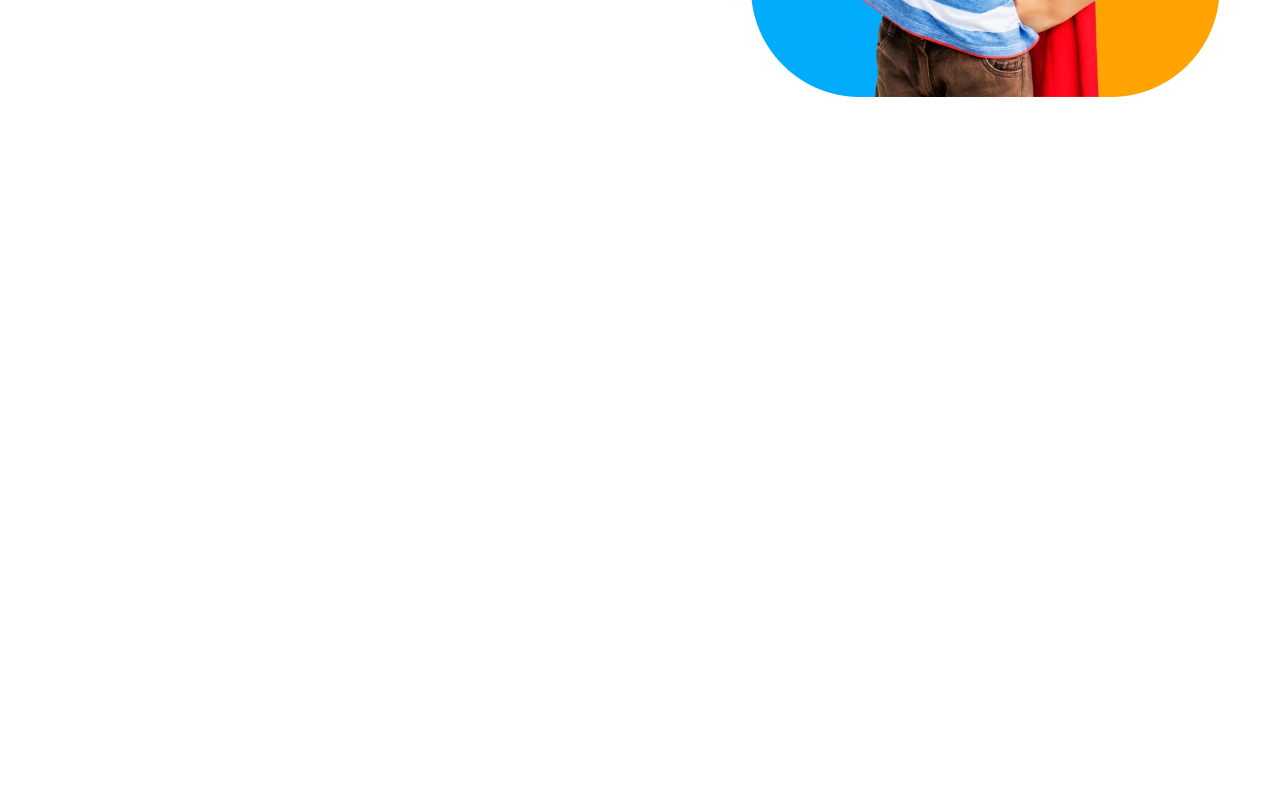
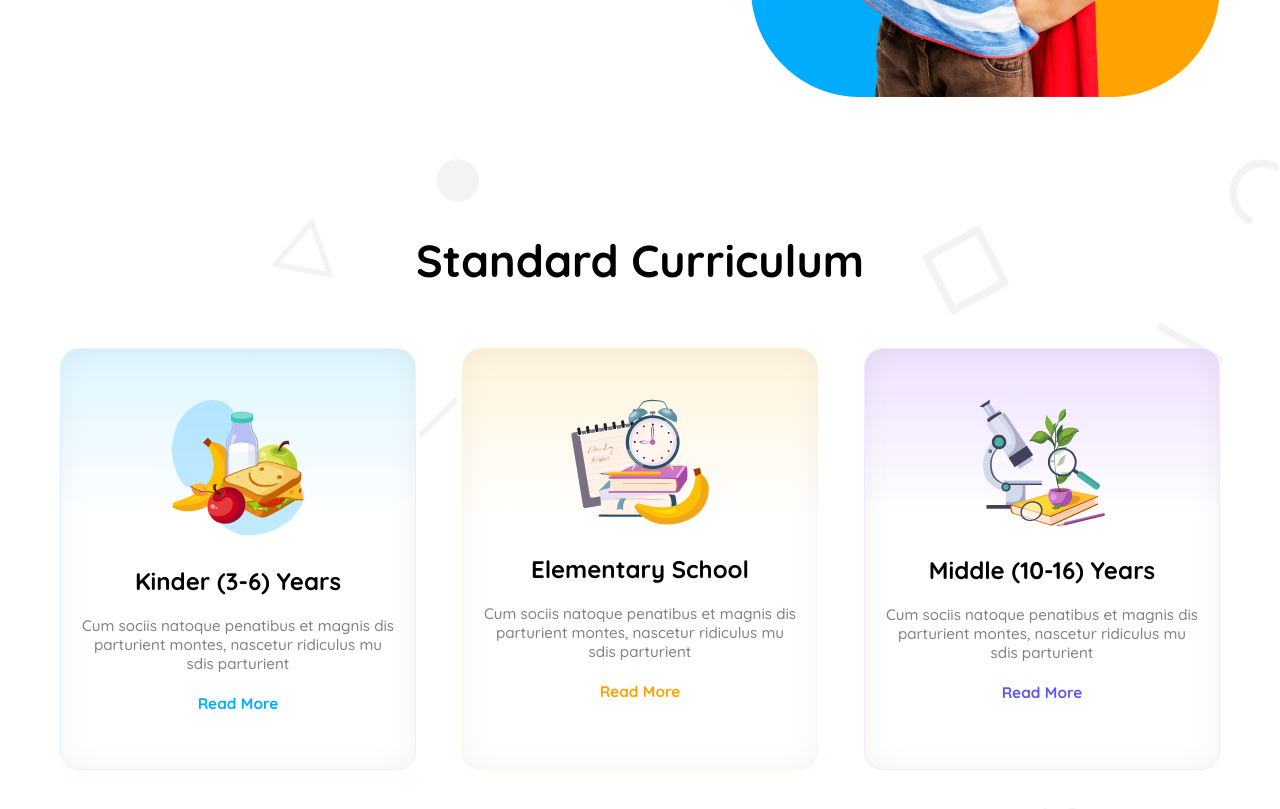
Before and after one commit to Wakil-Mahmud-Rahat/kids-web, a plain HTML site: page index.html in a window 1280 px wide. Shown: the part 559-1368 px from the top of the page. Before the commit the page ends 800 px from the top, so only its background shows below. Drawn offline with Linux system fonts and the light colour scheme.

Commit message:
2nd section halfway

```diff
--- a/index.html
+++ b/index.html
@@ -9,8 +9,8 @@
 </head>
 <body>
 
-    <section class="in-middle">
-
+    <section  class="in-middle">
+      <!--desktop nav  -->
         <nav>
 
             <div class="nav-div-one">
@@ -30,8 +30,7 @@
 
             <li><button class="btn-one"><a href="#">Contact</a></button></li>
         </nav>
-
-
+        <!-- desktop nav end -->
 
         <!-- mobie nav -->
         <nav class="mobile-nav">
@@ -58,6 +57,51 @@
 
     </section>
 
+    <section class="hero-bg">
 
+
+    <div class="in-middle">
+            <span class="font-size-four">Standard Curriculum</span>
+
+        <div class="card-container">
+            <div class="card">
+                <img src="./assets/kinder.png" alt="">
+                <br>
+                <span class="font-size-five">Kinder (3-6) Years</span>
+                <p class="font-size-six">Cum sociis natoque penatibus et magnis
+                dis parturient montes, nascetur ridiculus
+                mu sdis parturient</p>
+
+                <div style="margin-top: 20px;"><span class="read color-two">Read More</span></div>
+            </div>
+
+            <div class="card-two">
+                <img src="./assets/elementary.png" alt="">
+                <br>
+                <span class="font-size-five">Elementary School</span>
+                <p  class="font-size-six">Cum sociis natoque penatibus et magnis
+                dis parturient montes, nascetur ridiculus
+                mu sdis parturient</p>
+
+                <div style="margin-top: 20px;"><span class="read color-one">Read More</span></div>
+            </div>
+
+
+            <div class="card-three">
+                <img src="./assets/middle.png" alt="">
+                <br>
+                <span class="font-size-five">Middle (10-16) Years</span>
+                <p  class="font-size-six">Cum sociis natoque penatibus et magnis
+                dis parturient montes, nascetur ridiculus
+                mu sdis parturient</p>
+
+                <div style="margin-top: 20px;"><span class="read color-four">Read More</span></div>
+            </div>
+        </div>
+
+    </div>
+
+
+    </section>
 </body>
 </html>
--- a/styles/style.css
+++ b/styles/style.css
@@ -132,6 +132,70 @@ nav a {
     padding-top: 20px;
 }
 
+
+.card-container {
+    display: flex;
+    flex: 1;
+    gap: 46px;
+    text-align: center;
+
+}
+
+.hero-bg {
+    background-image: url(../assets/bg.png);
+    background-size: contain;
+    background-repeat: no-repeat;
+    width: 100%;
+    height: 100vh;
+    background-position: center;
+    display: flex;
+    flex-direction: column;
+
+}
+
+.card {
+    padding: 20px;
+    height: 422px;
+
+    box-sizing: border-box;
+    border: 0.94px solid rgb(222, 245, 255);
+    border-radius: 18.86px;
+
+    box-shadow: inset 0px 0px 28.3px 0.94px rgba(0, 0, 0, 0.05);
+    background: linear-gradient(180.00deg, rgb(222, 245, 255),rgba(255, 255, 255, 0) 40%),rgb(255, 255, 255);
+
+}
+
+.card-two {
+    padding: 20px;
+    height: 422px;
+
+
+    box-sizing: border-box;
+    border: 0.94px solid rgb(255, 244, 220);
+    border-radius: 18.86px;
+
+    box-shadow: inset 0px 0px 28.3px 0.94px rgba(0, 0, 0, 0.05);
+    background: linear-gradient(180.00deg, rgb(255, 244, 220),rgba(255, 255, 255, 0) 40%),rgb(255, 255, 255);
+}
+
+.card-three {
+    padding: 20px;
+    height: 422px;
+
+    box-sizing: border-box;
+    border: 0.94px solid rgb(242, 232, 255);
+    border-radius: 18.86px;
+
+    box-shadow: inset 0px 0px 28.3px 0.94px rgba(0, 0, 0, 0.05);
+    background: linear-gradient(180.00deg, rgb(238, 225, 255),rgba(255, 255, 255, 0) 40%),rgb(255, 255, 255);
+}
+
+.card > img, .card-two > img, .card-three >img {
+    margin-top: 30px;
+    margin-bottom: 25px;
+}
+
 /* font size related styles */
 
 
@@ -149,6 +213,37 @@ nav a {
     font-size: 1.25rem;
     font-weight: 400;
 }
+
+
+.font-size-four {
+    font-size: 2.8rem;
+    font-weight: 700;
+    display: flex;
+    justify-content: center;
+    align-items: center;
+    /* margin-top: 50px; */
+    margin-bottom: 60px;
+}
+
+.font-size-five {
+    font-size: 1.5rem;
+    font-weight: 700;
+}
+
+
+.font-size-six {
+    font-size: .95rem;
+    color: rgb(128, 128, 128);
+    font-weight: 500;
+}
+
+ .read {
+    font-size: 0.96rem;
+    font-weight: 700;
+
+}
+
+
 /* responsiveness for small devices */
 @media screen and (max-width: 576px) {
 
@@ -204,4 +299,20 @@ nav a {
         font-size: 1.5rem;
         align-items: center;
     }
+
+    .card-container {
+        display: flex;
+        justify-content: center;
+        flex-direction: column;
+        align-items: center;
+
+        width: 90%;
+    }
+
+
+    .font-size-four{
+        align-items: center;
+        text-align: center;
+    }
+
 }
```
